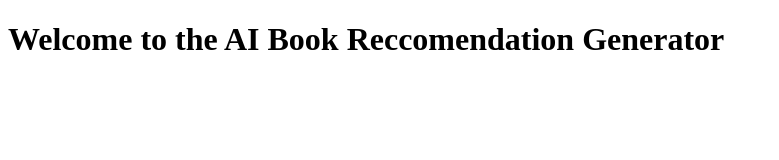
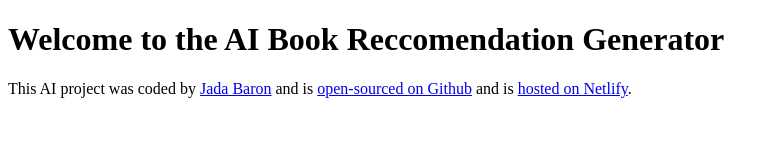
Before and after one commit to baronjada/ai-book-recs-generator, a plain HTML site: page index.html in a window 1280 px wide. Shown: the whole page, without its empty margins (0-779 px from the left). Drawn offline with Linux system fonts and the light colour scheme.

Commit message:
Added footer links for GitHub and Netlify

```diff
--- a/index.html
+++ b/index.html
@@ -8,6 +8,20 @@
   </head>
   <body>
     <h1>Welcome to the AI Book Reccomendation Generator</h1>
+
+    <footer>
+      This AI project was coded by
+      <a href="https://github.com/baronjada" target="_blank">Jada Baron</a> and
+      is
+      <a
+        href="https://github.com/baronjada/ai-book-recs-generator"
+        target="_blank"
+        >open-sourced on Github</a
+      >
+      and is
+      <a href="https://ai-book-recs-generator.netlify.app/">hosted on Netlify</a
+      >.
+    </footer>
     <script src="src/script.js"></script>
   </body>
 </html>
```
